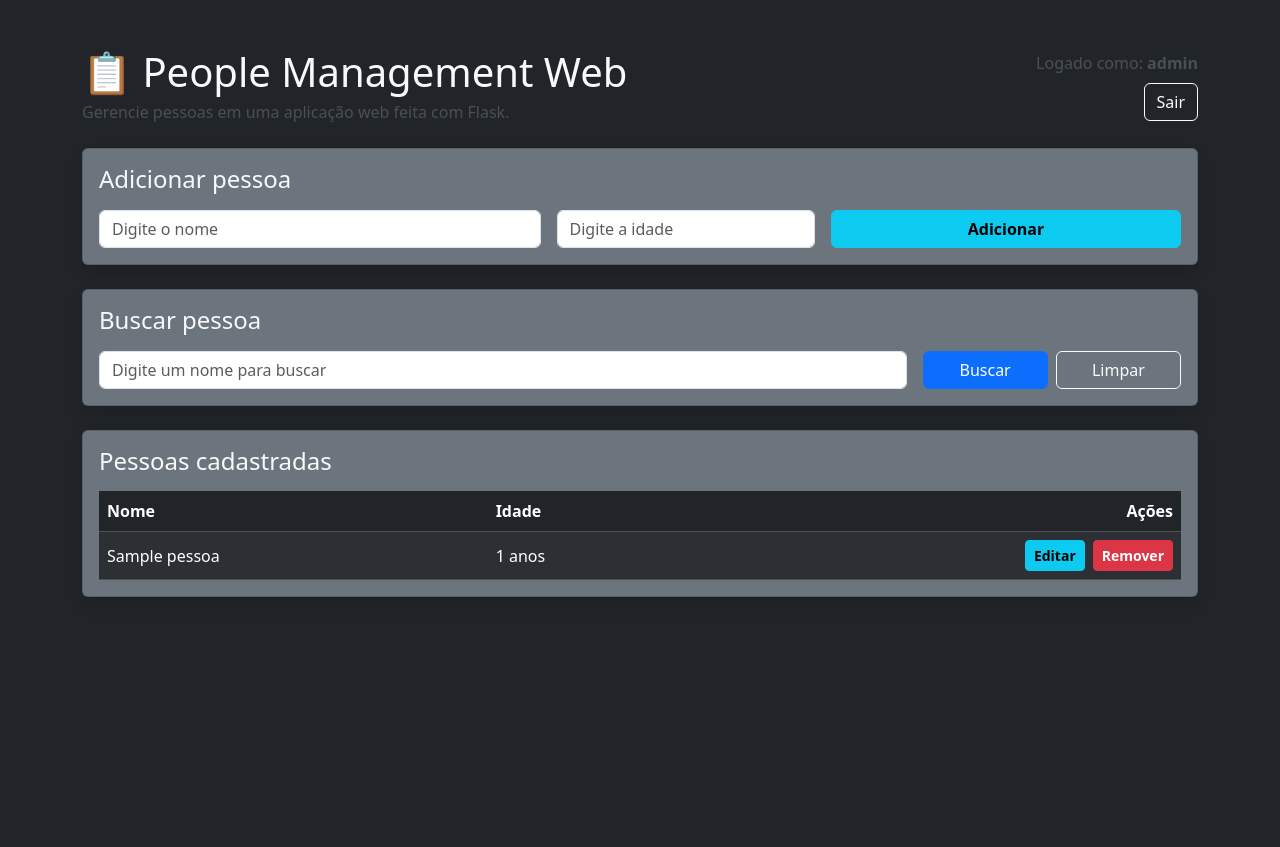
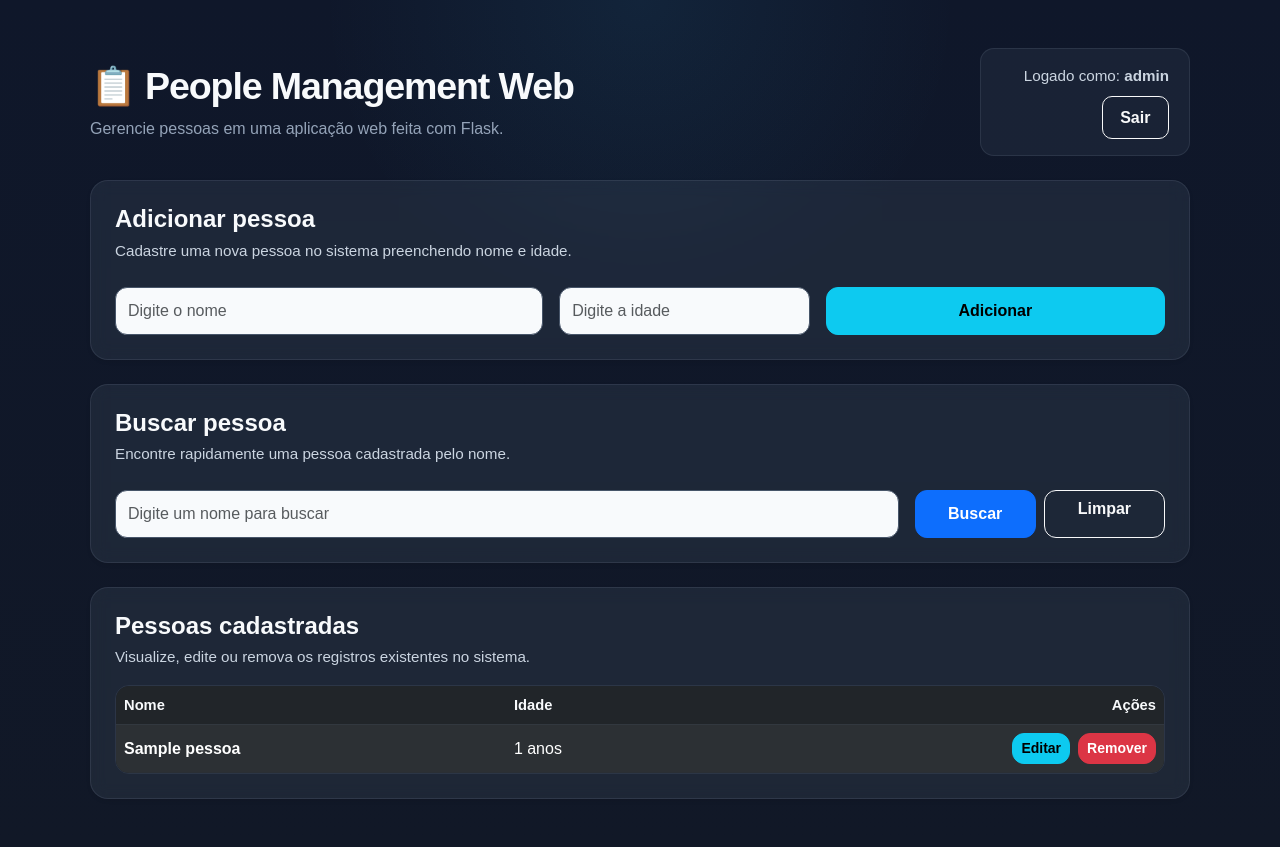
Before and after one commit to Eduardo-S-Balbino/people-management-web, a Flask app: page / in a window 1280 px wide. Before the commit the page ends 597 px from the top, so only its background shows below. Run offline with Flask 3, Linux system fonts and the light colour scheme; a user stored in the database is signed in; tables that the repository leaves empty hold one stand-in row (values such as "Sample post").

Commit message:
style: improve visual design and usability

```diff
--- a/static/style.css
+++ b/static/style.css
@@ -1,218 +1,234 @@
 body {
     font-family: Arial, sans-serif;
-    background: #0f172a;
-    color: #e2e8f0;
     margin: 0;
     padding: 0;
+    color: #e2e8f0;
 }
 
-.container {
-    width: 90%;
-    max-width: 850px;
-    margin: 40px auto;
-    background: #1e293b;
-    padding: 30px;
-    border-radius: 16px;
-    box-shadow: 0 0 20px rgba(0, 0, 0, 0.35);
+body.app-page,
+body.login-page {
+    background:
+        radial-gradient(circle at top, rgba(56, 189, 248, 0.08), transparent 30%),
+        linear-gradient(180deg, #0f172a 0%, #111827 100%);
+    min-height: 100vh;
 }
 
-.topo-sistema {
-    display: flex;
-    justify-content: space-between;
-    align-items: flex-start;
-    gap: 20px;
-    flex-wrap: wrap;
-    margin-bottom: 20px;
+.app-shell {
+    max-width: 1100px;
+    margin: 0 auto;
 }
 
-.usuario-box {
-    display: flex;
-    flex-direction: column;
-    align-items: flex-end;
-    gap: 10px;
+.page-header {
+    margin-bottom: 2rem;
 }
 
-.usuario-logado {
-    margin: 0;
-    color: #cbd5e1;
+.page-title {
+    font-size: 2.35rem;
+    font-weight: 700;
+    letter-spacing: -0.03em;
+    color: #f8fafc;
 }
 
-.botao-sair {
-    display: inline-block;
-    padding: 10px 16px;
-    background: #64748b;
-    color: white;
-    text-decoration: none;
-    border-radius: 8px;
-    font-weight: bold;
-    transition: 0.2s;
+.page-subtitle {
+    color: #94a3b8;
+    font-size: 1rem;
 }
 
-.botao-sair:hover {
-    background: #475569;
+.user-panel {
+    padding: 1rem 1.25rem;
+    border-radius: 14px;
+    background: rgba(30, 41, 59, 0.7);
+    border: 1px solid rgba(148, 163, 184, 0.14);
+    min-width: 210px;
 }
 
-h1 {
-    text-align: center;
-    margin-bottom: 10px;
+.logged-user {
+    color: #cbd5e1;
+    font-size: 0.95rem;
 }
 
-.subtitulo {
-    text-align: center;
-    color: #94a3b8;
-    margin-bottom: 30px;
+.custom-logout-button {
+    border-radius: 10px;
+    padding: 0.55rem 1.1rem;
+    font-weight: 600;
 }
 
-.bloco {
-    background: #0f172a;
-    padding: 20px;
-    border-radius: 12px;
-    margin-bottom: 20px;
+.app-card {
+    background: rgba(100, 116, 139, 0.16) !important;
+    border-radius: 18px;
+    border: 1px solid rgba(148, 163, 184, 0.14) !important;
+    backdrop-filter: blur(8px);
+    box-shadow: 0 14px 35px rgba(0, 0, 0, 0.22);
 }
 
-h2 {
-    margin-top: 0;
-    color: #38bdf8;
+.section-title {
+    color: #f8fafc;
+    font-weight: 700;
+    margin-bottom: 0.35rem !important;
 }
 
-.formulario {
-    display: flex;
-    flex-wrap: wrap;
-    gap: 10px;
-    align-items: center;
+.section-subtitle {
+    color: #cbd5e1;
+    font-size: 0.95rem;
 }
 
-.formulario-login {
-    display: flex;
-    flex-direction: column;
-    gap: 12px;
+.custom-label {
+    color: #e2e8f0;
+    font-weight: 600;
 }
 
-.linha-busca {
-    display: flex;
-    flex-wrap: wrap;
-    gap: 10px;
-    align-items: center;
+.custom-input {
+    min-height: 48px;
+    border-radius: 12px;
+    border: 1px solid #475569;
+    background: #f8fafc;
+    color: #0f172a;
+    box-shadow: none;
 }
 
-.formulario-busca {
-    display: flex;
-    flex-wrap: wrap;
-    gap: 10px;
-    align-items: center;
-    flex: 1;
+.custom-input:focus {
+    border-color: #38bdf8;
+    box-shadow: 0 0 0 0.2rem rgba(56, 189, 248, 0.18);
 }
 
-input {
-    flex: 1;
-    min-width: 200px;
-    padding: 12px;
-    border: 1px solid #334155;
-    border-radius: 8px;
-    background: #e2e8f0;
-    color: #0f172a;
+.custom-main-button,
+.custom-search-button,
+.custom-secondary-button,
+.custom-table-edit-button,
+.custom-table-remove-button {
+    border-radius: 12px;
+    font-weight: 700;
+    transition: all 0.2s ease;
 }
 
-button {
-    padding: 12px 18px;
-    border: none;
-    border-radius: 8px;
-    background: #38bdf8;
-    color: #0f172a;
-    font-weight: bold;
-    cursor: pointer;
-    transition: 0.2s;
+.custom-main-button {
+    min-height: 48px;
 }
 
-button:hover {
-    background: #0ea5e9;
+.custom-main-button:hover,
+.custom-search-button:hover,
+.custom-table-edit-button:hover,
+.custom-table-remove-button:hover,
+.custom-secondary-button:hover,
+.custom-logout-button:hover {
+    transform: translateY(-1px);
 }
 
-.lista-pessoas {
-    list-style: none;
-    padding: 0;
-    margin: 0;
+.custom-table-wrapper {
+    border-radius: 14px;
+    overflow: hidden;
+    border: 1px solid rgba(148, 163, 184, 0.12);
 }
 
-.item-pessoa {
-    display: flex;
-    justify-content: space-between;
-    align-items: center;
-    background: #334155;
-    padding: 14px;
-    border-radius: 10px;
-    margin-bottom: 10px;
-    gap: 15px;
+.custom-table {
+    margin-bottom: 0;
 }
 
-.dados-pessoa {
-    display: flex;
-    flex-direction: column;
-    gap: 4px;
+.custom-table thead th {
+    font-size: 0.92rem;
+    color: #f8fafc;
+    border-bottom: 1px solid rgba(148, 163, 184, 0.15);
 }
 
-.acoes {
-    display: flex;
-    gap: 10px;
-    align-items: center;
+.custom-table tbody td {
+    border-color: rgba(148, 163, 184, 0.08);
 }
 
-.botao-editar {
-    background: #38bdf8;
-    color: #0f172a;
+.empty-state {
+    color: #cbd5e1;
+    font-size: 0.98rem;
 }
 
-.botao-editar:hover {
-    background: #0ea5e9;
+.pagination .page-link {
+    border-radius: 10px;
+    margin: 0 3px;
+    border: none;
+    color: #0f172a;
+    font-weight: 600;
 }
 
-.botao-remover {
-    background: #ef4444;
-    color: white;
+.pagination .page-item.active .page-link {
+    background: #2563eb;
+    color: #ffffff;
 }
 
-.botao-remover:hover {
-    background: #dc2626;
+.pagination .page-item.disabled .page-link {
+    opacity: 0.55;
 }
 
-.botao-limpar {
-    background: #2563eb;
-    color: white;
+/* Login */
+
+.login-card {
+    width: 100%;
+    max-width: 460px;
+    background: rgba(100, 116, 139, 0.22);
+    border: 1px solid rgba(148, 163, 184, 0.18);
+    border-radius: 22px;
+    padding: 2rem;
+    backdrop-filter: blur(10px);
+    box-shadow: 0 20px 45px rgba(0, 0, 0, 0.28);
 }
 
-.botao-limpar:hover {
-    background: #1d4ed8;
+.login-icon {
+    width: 68px;
+    height: 68px;
+    margin: 0 auto;
+    border-radius: 18px;
+    display: flex;
+    align-items: center;
+    justify-content: center;
+    font-size: 1.8rem;
+    background: rgba(56, 189, 248, 0.15);
+    border: 1px solid rgba(56, 189, 248, 0.18);
 }
 
-.mensagens {
-    margin-bottom: 20px;
+.login-title {
+    color: #f8fafc;
+    font-size: 2rem;
+    font-weight: 700;
+    margin-bottom: 0.35rem;
 }
 
-.mensagem {
-    padding: 12px;
-    border-radius: 8px;
-    margin-bottom: 10px;
-    font-weight: bold;
+.login-subtitle {
+    color: #cbd5e1;
+    font-size: 0.98rem;
 }
 
-.sucesso {
-    background: #14532d;
-    color: #dcfce7;
+.custom-alert {
+    border: none;
+    border-radius: 12px;
+    font-weight: 600;
 }
 
-.erro {
-    background: #7f1d1d;
-    color: #fee2e2;
+.test-credentials {
+    margin-top: 20px;
+    padding: 16px;
+    border-radius: 14px;
+    background: rgba(15, 23, 42, 0.65);
+    color: #e2e8f0;
+    border: 1px solid rgba(148, 163, 184, 0.12);
 }
 
-.vazio {
-    color: #cbd5e1;
+.btn-close {
+    filter: invert(1);
 }
 
-.credenciais-teste {
-    margin-top: 20px;
-    padding: 15px;
-    border-radius: 10px;
-    background: #334155;
-    color: #e2e8f0;
+@media (max-width: 768px) {
+    .page-title {
+        font-size: 1.8rem;
+    }
+
+    .user-panel {
+        width: 100%;
+        align-items: flex-start !important;
+    }
+
+    .login-card {
+        padding: 1.5rem;
+        border-radius: 18px;
+    }
+
+    .app-card .card-body {
+        padding: 1.25rem !important;
+    }
 }
--- a/templates/index.html
+++ b/templates/index.html
@@ -5,20 +5,22 @@
     <meta name="viewport" content="width=device-width, initial-scale=1.0">
     <title>People Management Web</title>
     <link href="https://cdn.jsdelivr.net/npm/bootstrap@5.3.3/dist/css/bootstrap.min.css" rel="stylesheet">
+    <link rel="stylesheet" href="{{ url_for('static', filename='style.css') }}">
     <script src="{{ url_for('static', filename='script.js') }}"></script>
 </head>
-<body class="bg-dark text-light">
+<body class="app-page">
 
     <div class="container py-5">
-        <div class="d-flex flex-column flex-md-row justify-content-between align-items-md-center mb-4 gap-3">
+        <div class="app-shell">
+            <div class="page-header d-flex flex-column flex-md-row justify-content-between align-items-md-center gap-4 mb-4">
                 <div>
-                <h1 class="mb-1">📋 People Management Web</h1>
-                <p class="text-light-emphasis mb-0">Gerencie pessoas em uma aplicação web feita com Flask.</p>
+                    <h1 class="page-title mb-2">📋 People Management Web</h1>
+                    <p class="page-subtitle mb-0">Gerencie pessoas em uma aplicação web feita com Flask.</p>
                 </div>
 
-            <div class="d-flex flex-column align-items-md-end gap-2">
-                <span class="text-light-emphasis">Logado como: <strong>{{ current_user.username }}</strong></span>
-                <a href="{{ url_for('auth.logout') }}" class="btn btn-outline-light">Sair</a>
+                <div class="user-panel d-flex flex-column align-items-md-end gap-2">
+                    <span class="logged-user">Logado como: <strong>{{ current_user.username }}</strong></span>
+                    <a href="{{ url_for('auth.logout') }}" class="btn btn-outline-light custom-logout-button">Sair</a>
                 </div>
             </div>
 
@@ -26,12 +28,12 @@
                 {% if mensagens %}
                     {% for categoria, mensagem in mensagens %}
                         {% if categoria == "sucesso" %}
-                        <div class="alert alert-success alert-dismissible fade show" role="alert">
+                            <div class="alert alert-success alert-dismissible fade show custom-alert" role="alert">
                                 {{ mensagem }}
                                 <button type="button" class="btn-close" data-bs-dismiss="alert" aria-label="Fechar"></button>
                             </div>
                         {% else %}
-                        <div class="alert alert-danger alert-dismissible fade show" role="alert">
+                            <div class="alert alert-danger alert-dismissible fade show custom-alert" role="alert">
                                 {{ mensagem }}
                                 <button type="button" class="btn-close" data-bs-dismiss="alert" aria-label="Fechar"></button>
                             </div>
@@ -42,37 +44,39 @@
 
             <div class="row g-4">
                 <div class="col-12">
-                <div class="card bg-secondary text-light shadow">
-                    <div class="card-body">
+                    <div class="card app-card shadow-sm border-0">
+                        <div class="card-body p-4">
                             {% if pessoa_em_edicao %}
-                            <h2 class="h4 mb-3">Editar pessoa</h2>
+                                <h2 class="section-title h4 mb-3">Editar pessoa</h2>
+                                <p class="section-subtitle mb-4">Atualize os dados da pessoa selecionada de forma rápida e segura.</p>
 
                                 <form action="{{ url_for('main.atualizar', id=pessoa_em_edicao.id, busca=busca, pagina=paginacao.page) }}" method="post" class="row g-3">
                                     <div class="col-md-5">
-                                    <input type="text" name="nome" class="form-control" placeholder="Digite o nome" value="{{ form_nome }}" required>
+                                        <input type="text" name="nome" class="form-control custom-input" placeholder="Digite o nome" value="{{ form_nome }}" required>
                                     </div>
                                     <div class="col-md-3">
-                                    <input type="text" name="idade" class="form-control" placeholder="Digite a idade" value="{{ form_idade }}" required>
+                                        <input type="text" name="idade" class="form-control custom-input" placeholder="Digite a idade" value="{{ form_idade }}" required>
                                     </div>
                                     <div class="col-md-4 d-flex gap-2">
-                                    <button type="submit" class="btn btn-info fw-bold flex-fill" onclick="this.disabled=true; this.innerText='Salvando...'; this.form.submit();">
+                                        <button type="submit" class="btn btn-info fw-bold flex-fill custom-main-button" onclick="this.disabled=true; this.innerText='Salvando...'; this.form.submit();">
                                             Salvar alterações
                                         </button>
-                                    <a href="{{ url_for('main.home', busca=busca, pagina=paginacao.page) }}" class="btn btn-outline-light flex-fill">Cancelar</a>
+                                        <a href="{{ url_for('main.home', busca=busca, pagina=paginacao.page) }}" class="btn btn-outline-light flex-fill custom-secondary-button">Cancelar</a>
                                     </div>
                                 </form>
                             {% else %}
-                            <h2 class="h4 mb-3">Adicionar pessoa</h2>
+                                <h2 class="section-title h4 mb-3">Adicionar pessoa</h2>
+                                <p class="section-subtitle mb-4">Cadastre uma nova pessoa no sistema preenchendo nome e idade.</p>
 
                                 <form action="{{ url_for('main.adicionar') }}" method="post" class="row g-3">
                                     <div class="col-md-5">
-                                    <input type="text" name="nome" class="form-control" placeholder="Digite o nome" required>
+                                        <input type="text" name="nome" class="form-control custom-input" placeholder="Digite o nome" required>
                                     </div>
                                     <div class="col-md-3">
-                                    <input type="text" name="idade" class="form-control" placeholder="Digite a idade" required>
+                                        <input type="text" name="idade" class="form-control custom-input" placeholder="Digite a idade" required>
                                     </div>
                                     <div class="col-md-4">
-                                    <button type="submit" class="btn btn-info fw-bold w-100" onclick="this.disabled=true; this.innerText='Processando...'; this.form.submit();">
+                                        <button type="submit" class="btn btn-info fw-bold w-100 custom-main-button" onclick="this.disabled=true; this.innerText='Processando...'; this.form.submit();">
                                             Adicionar
                                         </button>
                                     </div>
@@ -83,19 +87,20 @@
                 </div>
 
                 <div class="col-12">
-                <div class="card bg-secondary text-light shadow">
-                    <div class="card-body">
-                        <h2 class="h4 mb-3">Buscar pessoa</h2>
+                    <div class="card app-card shadow-sm border-0">
+                        <div class="card-body p-4">
+                            <h2 class="section-title h4 mb-3">Buscar pessoa</h2>
+                            <p class="section-subtitle mb-4">Encontre rapidamente uma pessoa cadastrada pelo nome.</p>
 
                             <form action="{{ url_for('main.home') }}" method="get" class="row g-3">
                                 <div class="col-md-9">
-                                <input type="text" name="busca" class="form-control" placeholder="Digite um nome para buscar" value="{{ busca }}">
+                                    <input type="text" name="busca" class="form-control custom-input" placeholder="Digite um nome para buscar" value="{{ busca }}">
                                 </div>
                                 <div class="col-md-3 d-flex gap-2">
-                                <button type="submit" class="btn btn-primary w-100" onclick="this.disabled=true; this.innerText='Buscando...'; this.form.submit();">
+                                    <button type="submit" class="btn btn-primary w-100 custom-search-button" onclick="this.disabled=true; this.innerText='Buscando...'; this.form.submit();">
                                         Buscar
                                     </button>
-                                <a href="{{ url_for('main.home') }}" class="btn btn-outline-light w-100">Limpar</a>
+                                    <a href="{{ url_for('main.home') }}" class="btn btn-outline-light w-100 custom-secondary-button">Limpar</a>
                                 </div>
                             </form>
                         </div>
@@ -103,13 +108,18 @@
                 </div>
 
                 <div class="col-12">
-                <div class="card bg-secondary text-light shadow">
-                    <div class="card-body">
-                        <h2 class="h4 mb-3">Pessoas cadastradas</h2>
+                    <div class="card app-card shadow-sm border-0">
+                        <div class="card-body p-4">
+                            <div class="d-flex flex-column flex-md-row justify-content-between align-items-md-center gap-2 mb-3">
+                                <div>
+                                    <h2 class="section-title h4 mb-1">Pessoas cadastradas</h2>
+                                    <p class="section-subtitle mb-0">Visualize, edite ou remova os registros existentes no sistema.</p>
+                                </div>
+                            </div>
 
                             {% if pessoas %}
-                            <div class="table-responsive">
-                                <table class="table table-dark table-striped table-hover align-middle mb-0">
+                                <div class="table-responsive custom-table-wrapper">
+                                    <table class="table table-dark table-striped table-hover align-middle mb-0 custom-table">
                                         <thead>
                                             <tr>
                                                 <th>Nome</th>
@@ -120,18 +130,18 @@
                                         <tbody>
                                             {% for pessoa in pessoas %}
                                                 <tr>
-                                                <td>{{ pessoa.nome }}</td>
+                                                    <td class="fw-semibold">{{ pessoa.nome }}</td>
                                                     <td>{{ pessoa.idade }} anos</td>
                                                     <td class="text-end">
-                                                    <div class="d-inline-flex gap-2">
+                                                        <div class="d-inline-flex gap-2 flex-wrap justify-content-end">
                                                             <form action="{{ url_for('main.editar', id=pessoa.id, busca=busca, pagina=paginacao.page) }}" method="get">
-                                                            <button type="submit" class="btn btn-info btn-sm fw-bold">
+                                                                <button type="submit" class="btn btn-info btn-sm fw-bold custom-table-edit-button">
                                                                     Editar
                                                                 </button>
                                                             </form>
 
                                                             <form action="{{ url_for('main.remover', id=pessoa.id, busca=busca, pagina=paginacao.page) }}" method="post" onsubmit="return confirmarRemocao()">
-                                                            <button type="submit" class="btn btn-danger btn-sm fw-bold">
+                                                                <button type="submit" class="btn btn-danger btn-sm fw-bold custom-table-remove-button">
                                                                     Remover
                                                                 </button>
                                                             </form>
@@ -145,7 +155,7 @@
 
                                 {% if paginacao.pages > 1 %}
                                     <nav class="mt-4">
-                                    <ul class="pagination justify-content-center">
+                                        <ul class="pagination justify-content-center mb-0">
 
                                             <li class="page-item {% if not paginacao.has_prev %}disabled{% endif %}">
                                                 <a class="page-link" href="{{ url_for('main.home', pagina=paginacao.prev_num, busca=busca) if paginacao.has_prev else '#' }}">
@@ -177,8 +187,9 @@
                                     </nav>
                                 {% endif %}
                             {% else %}
-                            <p class="mb-0 text-light-emphasis">Nenhuma pessoa encontrada.</p>
+                                <p class="empty-state mb-0">Nenhuma pessoa encontrada.</p>
                             {% endif %}
+                        </div>
                     </div>
                 </div>
             </div>
```
Also changed, not shown: templates/login.html (+18 -14 lines). Lines whose indentation alone changed are shown as unchanged.
